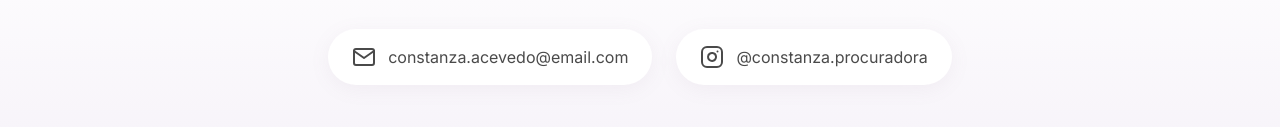
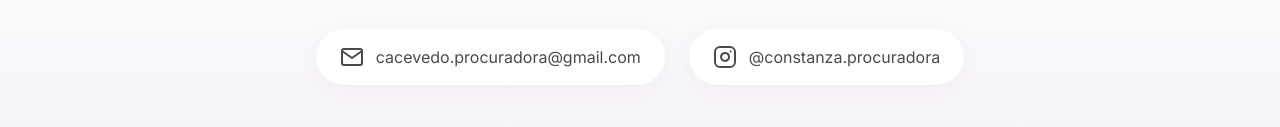
Before and after one commit to lordodnum/constanza.procuradora, a website: page index.html in a window 1280 px wide. Shown: the part 1529-1656 px from the top of the page. Drawn offline with nearby package versions, Linux system fonts and the light colour scheme.

Commit message:
add mail 3

```diff
--- a/index.html
+++ b/index.html
@@ -175,13 +175,13 @@
         <h3 class="font-serif text-xl sm:text-2xl text-text-dark mb-6 sm:mb-8">Contacto</h3>
 
         <div class="flex flex-col sm:flex-row justify-center items-center gap-4 sm:gap-6">
-            <a href="mailto:constanza.acevedo@email.com"
+            <a href="mailto:cacevedo.procuradora@gmail.com"
                class="contact-item flex items-center gap-3 px-5 sm:px-6 py-3 sm:py-4 rounded-full bg-white shadow-soft hover:shadow-hover text-text-dark">
                 <svg class="w-5 h-5 sm:w-6 sm:h-6" viewBox="0 0 24 24" fill="none" stroke="currentColor" stroke-width="2" stroke-linecap="round" stroke-linejoin="round">
                     <path d="M4 4h16c1.1 0 2 .9 2 2v12c0 1.1-.9 2-2 2H4c-1.1 0-2-.9-2-2V6c0-1.1.9-2 2-2z"></path>
                     <polyline points="22,6 12,13 2,6"></polyline>
                 </svg>
-                <span class="text-sm sm:text-base font-normal">constanza.acevedo@email.com</span>
+                <span class="text-sm sm:text-base font-normal">cacevedo.procuradora@gmail.com</span>
             </a>
 
             <a href="https://instagram.com/constanza.procuradora"
```
